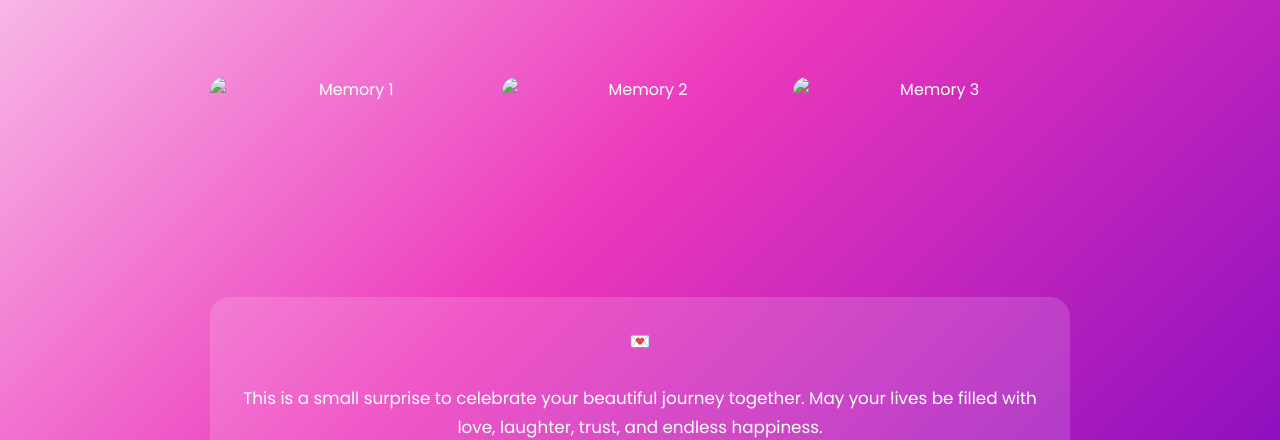
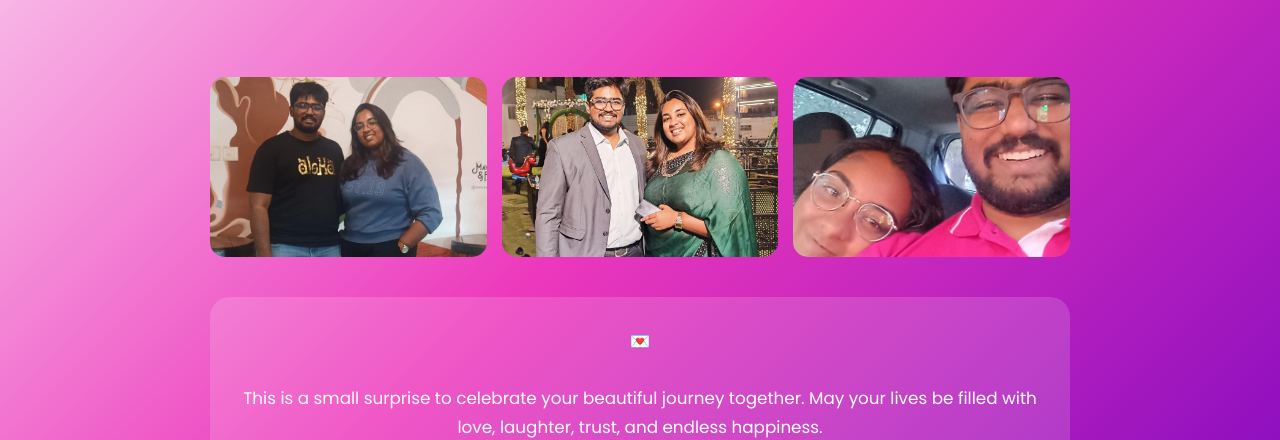
Before and after one commit to rtrrkshetty-svg/SuryaNidhiEngagement, a plain HTML site: page index.html in a window 1280 px wide. Shown: the part 367-807 px from the top of the page. Drawn offline with nearby package versions, Linux system fonts and the light colour scheme.

Commit message:
Add files via upload

```diff
--- a/index.html
+++ b/index.html
@@ -138,9 +138,9 @@
 
     <!-- PHOTOS -->
     <div class="gallery">
-      <img src="photos/p1.jpg" alt="Memory 1">
-      <img src="photos/p2.jpg" alt="Memory 2">
-      <img src="photos/p3.jpg" alt="Memory 3">
+      <img src="p1.jpg" alt="Memory 1">
+      <img src="p2.jpg" alt="Memory 2">
+      <img src="p3.jpg" alt="Memory 3">
     </div>
 
     <!-- MESSAGE -->
```
